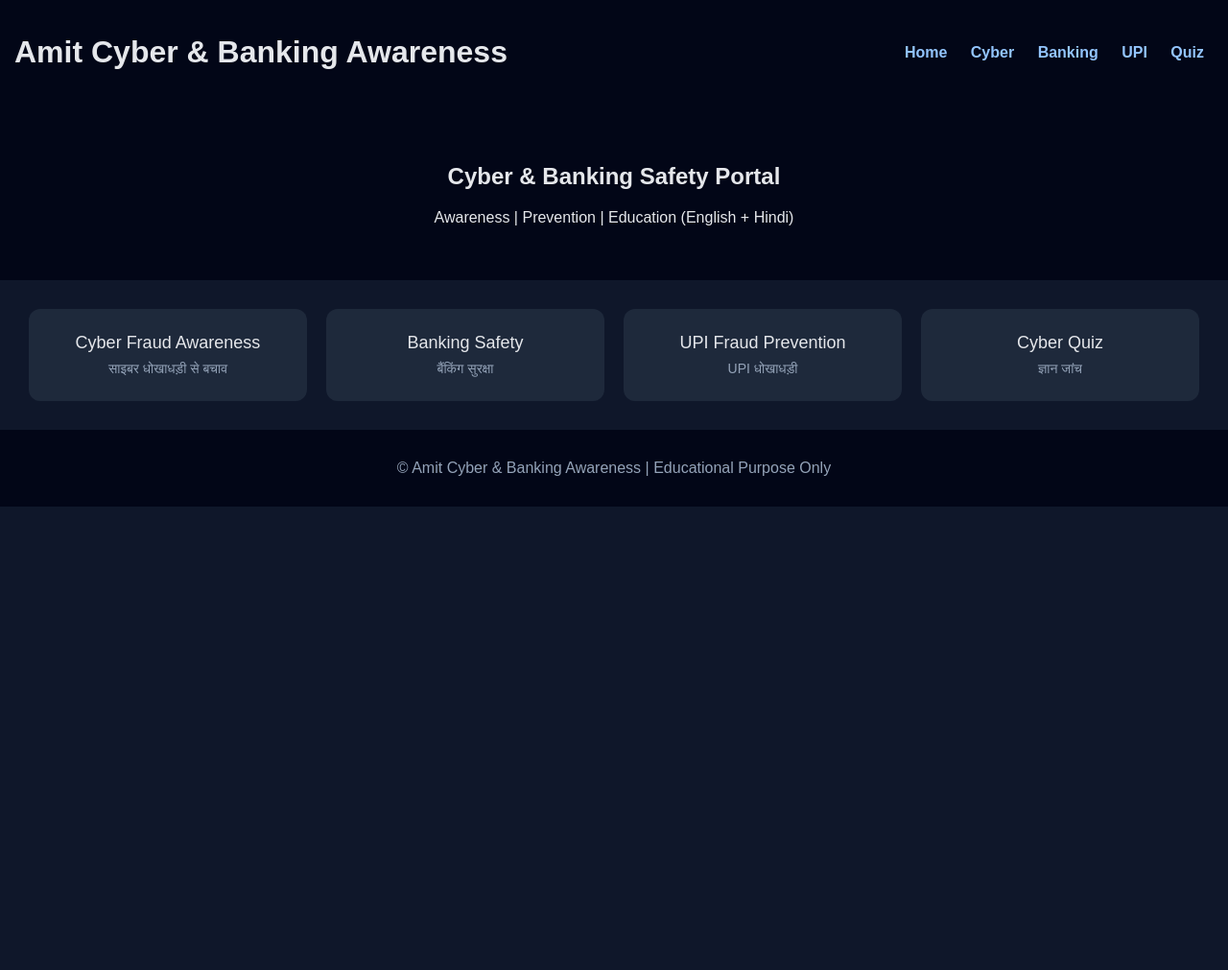
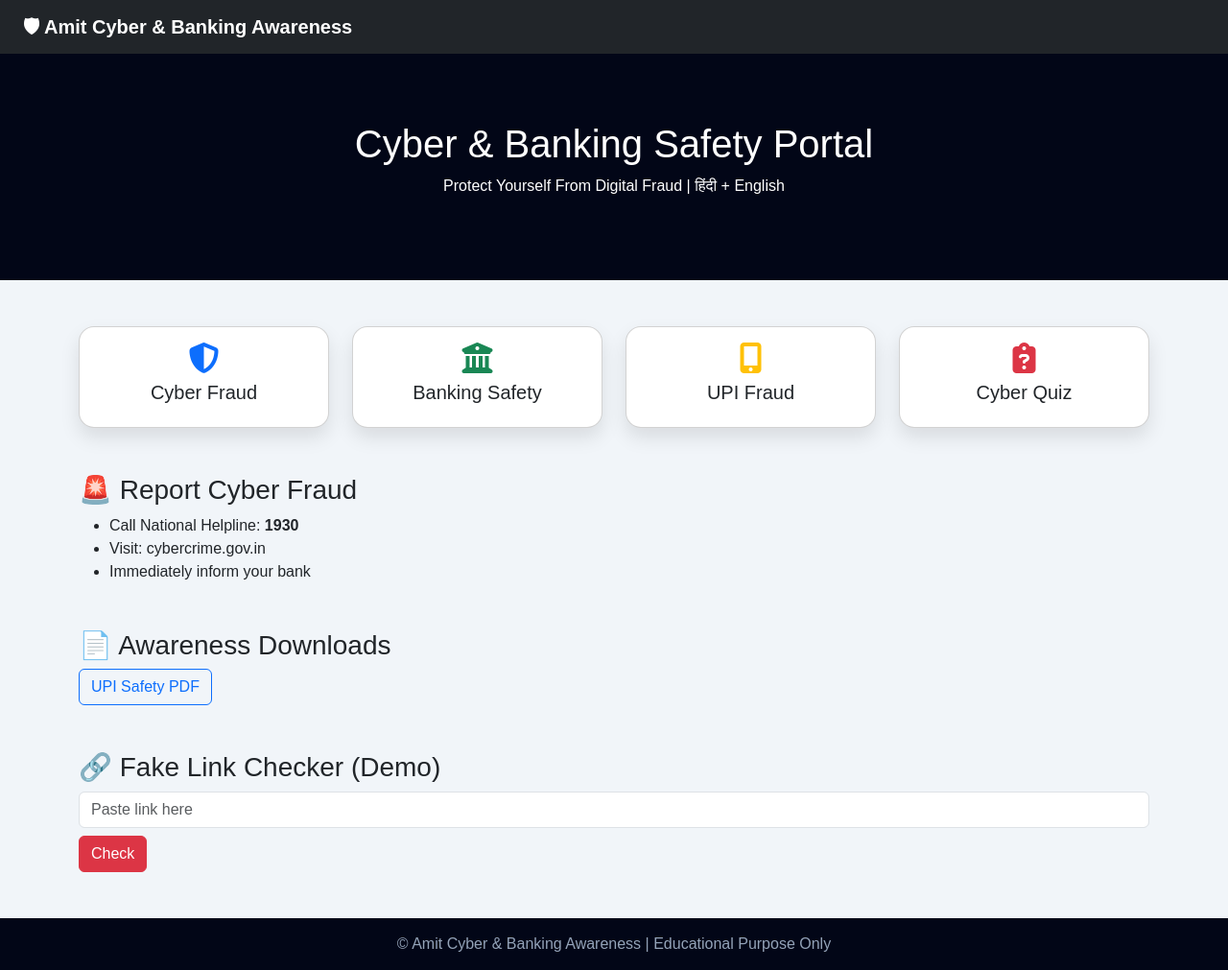
Before and after one commit to Amit00000a/amit-cyber-banking-awareness, a plain HTML site: page index.html in a window 1280 px wide. Shown: the whole page at 96% size. Before the commit the page ends 800 px from the top, so only its background shows below. Drawn offline with nearby package versions, Linux system fonts and the light colour scheme; files that its build step writes are made by us from their sources.

Commit message:
Add files via upload

```diff
--- a/index.html
+++ b/index.html
@@ -4,34 +4,55 @@
 <head>
 <meta charset="UTF-8">
 <title>Amit Cyber & Banking Awareness</title>
-<link rel="stylesheet" href="css/style.css">
+<link href="https://cdn.jsdelivr.net/npm/bootstrap@5.3.2/dist/css/bootstrap.min.css" rel="stylesheet">
+<link href="https://cdnjs.cloudflare.com/ajax/libs/font-awesome/6.5.1/css/all.min.css" rel="stylesheet">
+<link rel="stylesheet" href="assets/css/style.css">
 </head>
 <body>
-<header class="navbar">
-  <h1>Amit Cyber & Banking Awareness</h1>
-  <nav>
-    <a href="index.html">Home</a>
-    <a href="cyber.html">Cyber</a>
-    <a href="banking.html">Banking</a>
-    <a href="upi.html">UPI</a>
-    <a href="quiz.html">Quiz</a>
-  </nav>
-</header>
 
-<section class="hero">
-  <h2>Cyber & Banking Safety Portal</h2>
-  <p>Awareness | Prevention | Education (English + Hindi)</p>
+<nav class="navbar navbar-dark bg-dark px-4">
+  <span class="navbar-brand fw-bold">🛡 Amit Cyber & Banking Awareness</span>
+</nav>
+
+<section class="hero text-center">
+  <h1>Cyber & Banking Safety Portal</h1>
+  <p>Protect Yourself From Digital Fraud | हिंदी + English</p>
 </section>
 
-<section class="cards">
-  <div class="card">Cyber Fraud Awareness<br><span>साइबर धोखाधड़ी से बचाव</span></div>
-  <div class="card">Banking Safety<br><span>बैंकिंग सुरक्षा</span></div>
-  <div class="card">UPI Fraud Prevention<br><span>UPI धोखाधड़ी</span></div>
-  <div class="card">Cyber Quiz<br><span>ज्ञान जांच</span></div>
+<section class="container my-5">
+<div class="row g-4">
+<div class="col-md-3"><div class="card p-3 text-center"><i class="fa-solid fa-shield-halved fa-2x text-primary"></i><h5 class="mt-2">Cyber Fraud</h5></div></div>
+<div class="col-md-3"><div class="card p-3 text-center"><i class="fa-solid fa-building-columns fa-2x text-success"></i><h5 class="mt-2">Banking Safety</h5></div></div>
+<div class="col-md-3"><div class="card p-3 text-center"><i class="fa-solid fa-mobile-screen-button fa-2x text-warning"></i><h5 class="mt-2">UPI Fraud</h5></div></div>
+<div class="col-md-3"><div class="card p-3 text-center"><i class="fa-solid fa-clipboard-question fa-2x text-danger"></i><h5 class="mt-2">Cyber Quiz</h5></div></div>
+</div>
 </section>
 
-<footer>
-<p>© Amit Cyber & Banking Awareness | Educational Purpose Only</p>
+<section class="container my-5">
+<h3>🚨 Report Cyber Fraud</h3>
+<ul>
+<li>Call National Helpline: <b>1930</b></li>
+<li>Visit: cybercrime.gov.in</li>
+<li>Immediately inform your bank</li>
+</ul>
+</section>
+
+<section class="container my-5">
+<h3>📄 Awareness Downloads</h3>
+<a href="downloads/upi_safety.pdf" class="btn btn-outline-primary">UPI Safety PDF</a>
+</section>
+
+<section class="container my-5">
+<h3>🔗 Fake Link Checker (Demo)</h3>
+<input type="text" id="link" class="form-control" placeholder="Paste link here">
+<button onclick="checkLink()" class="btn btn-danger mt-2">Check</button>
+<p id="result" class="mt-2"></p>
+</section>
+
+<footer class="footer">
+© Amit Cyber & Banking Awareness | Educational Purpose Only
 </footer>
+
+<script src="assets/js/tools.js"></script>
 </body>
 </html>
--- a/style.css
+++ b/style.css
@@ -1,10 +1,5 @@
 
-body{margin:0;font-family:Arial;background:#0f172a;color:#e5e7eb}
-.navbar{background:#020617;padding:15px;display:flex;justify-content:space-between;align-items:center}
-.navbar a{color:#93c5fd;margin:0 10px;text-decoration:none;font-weight:bold}
-.hero{text-align:center;padding:40px;background:#020617}
-.cards{display:grid;grid-template-columns:repeat(auto-fit,minmax(200px,1fr));gap:20px;padding:30px}
-.card{background:#1e293b;padding:25px;border-radius:12px;text-align:center;font-size:18px}
-.card span{display:block;font-size:14px;color:#94a3b8;margin-top:8px}
-footer{text-align:center;padding:15px;background:#020617;color:#94a3b8}
-.page{text-align:center;padding:50px}
+body{font-family:Poppins,Arial;background:#f1f5f9}
+.hero{background:#020617;color:white;padding:70px 20px}
+.card{border-radius:16px;box-shadow:0 10px 20px rgba(0,0,0,.1)}
+.footer{background:#020617;color:#94a3b8;text-align:center;padding:15px}
```
Also changed, not shown: tools.js (added, +12 -0 lines), 1 other file.
